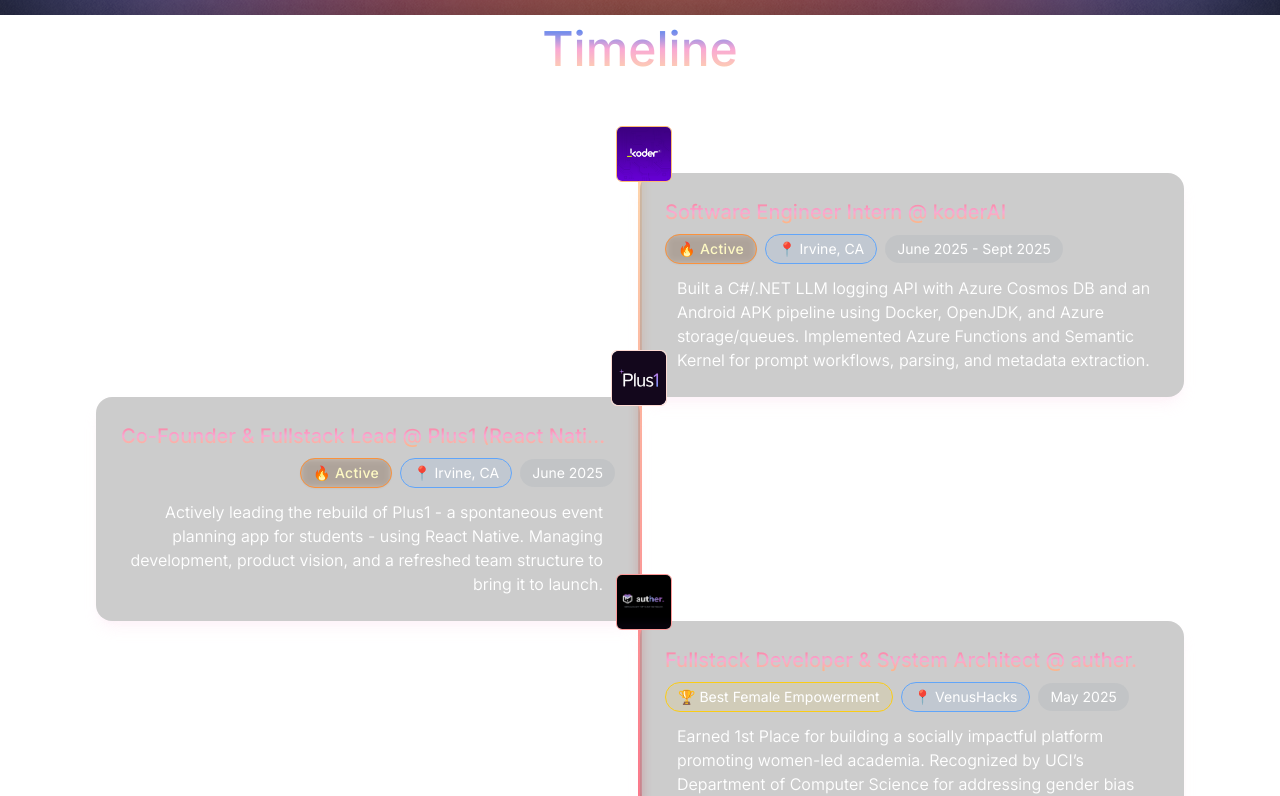
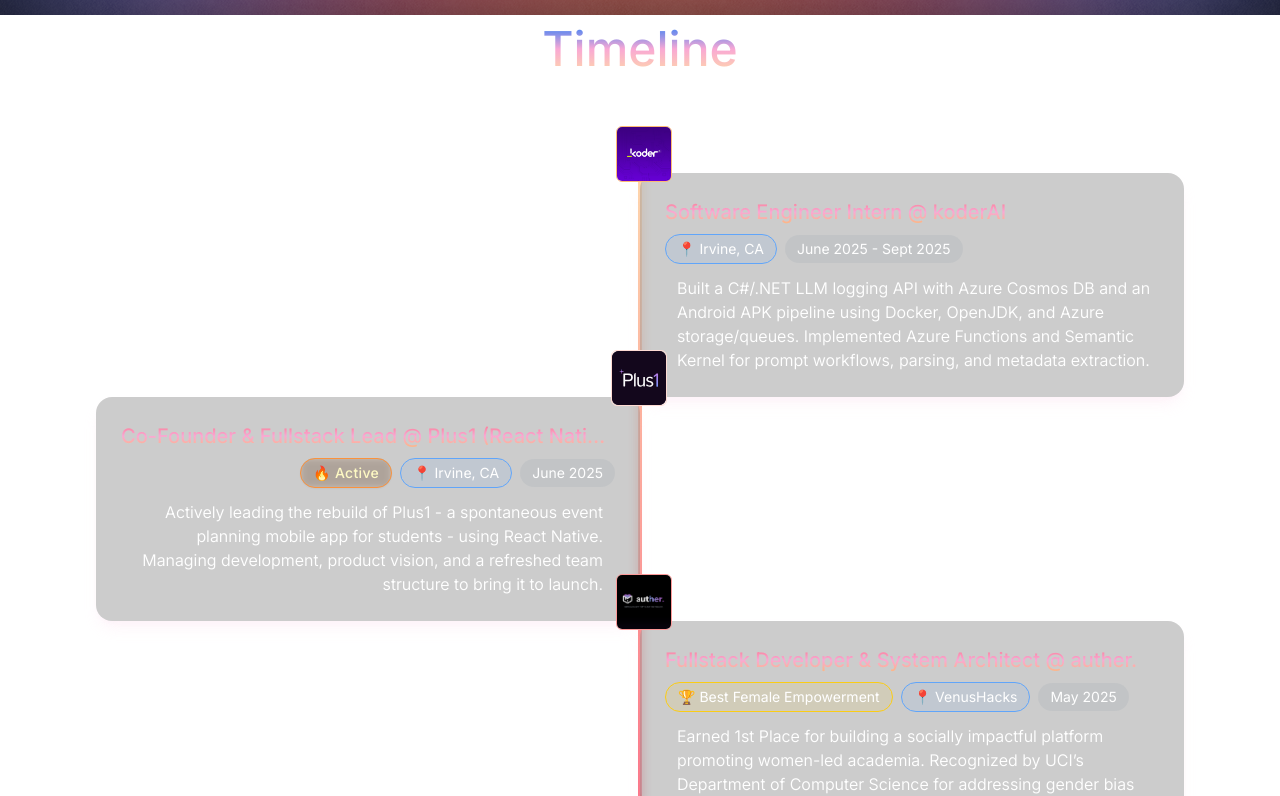
Before and after one commit to ethnvo/portfolio, a React (Vite) app: page / in a window 1280 px wide. Shown: the part 785-1581 px from the top of the page. Built offline with nearby package versions, Linux system fonts and the light colour scheme.

Commit message:
updated some entries

```diff
--- a/src/components/About.tsx
+++ b/src/components/About.tsx
@@ -114,8 +114,8 @@
           </h2>
 
           <p className="text-sm text-white font-light max-w-md">
-            Hi! I’m Ethan Vo, a rising third-year Business Information
-            Management and Software Engineering major at UC Irvine.
+            Hi! I’m Ethan Vo, a third-year Business Information Management and
+            Software Engineering major at UC Irvine.
             <br />
             <br />I thrive in high-pressure positions, whether it be leading
             project teams, competing in hackathons or directing my own startups.
--- a/src/components/Timeline.tsx
+++ b/src/components/Timeline.tsx
@@ -192,7 +192,7 @@
                       }
                     `}
                 >
-                  {entry.in_dev && (
+                  {entry.active && (
                     <span
                       className="
                         px-3
--- a/src/components/data/timelineData.ts
+++ b/src/components/data/timelineData.ts
@@ -5,37 +5,38 @@
   date: string;
   description: string;
   logo: string;
-  in_dev: boolean;
+  active: boolean;
   is_exp: string | null;
 };
 
 export const timelineData: timeline[] = [
   {
     title: "Software Engineer Intern @ koderAI",
-    in_dev: true,
+    active: false,
     extra: null,
     location: "Irvine, CA",
     date: "June 2025 - Sept 2025",
-    description: "Built a C#/.NET LLM logging API with Azure Cosmos DB and an Android APK pipeline using Docker, OpenJDK, and Azure storage/queues. Implemented Azure Functions and Semantic Kernel for prompt workflows, parsing, and metadata extraction.",
+    description:
+      "Built a C#/.NET LLM logging API with Azure Cosmos DB and an Android APK pipeline using Docker, OpenJDK, and Azure storage/queues. Implemented Azure Functions and Semantic Kernel for prompt workflows, parsing, and metadata extraction.",
     logo: "/logos/koderAI.png",
     is_exp: "https://koder.com/",
   },
 
   {
     title: "Co-Founder & Fullstack Lead @ Plus1 (React Native)",
-    in_dev: true,
+    active: true,
     extra: null,
     location: "Irvine, CA",
     date: "June 2025",
     description:
-      "Actively leading the rebuild of Plus1 - a spontaneous event planning app for students - using React Native. Managing development, product vision, and a refreshed team structure to bring it to launch.",
+      "Actively leading the rebuild of Plus1 - a spontaneous event planning mobile app for students - using React Native. Managing development, product vision, and a refreshed team structure to bring it to launch.",
     is_exp: null,
     logo: "/logos/neoplus1.svg",
   },
   {
     title: "Fullstack Developer & System Architect @ auther.",
     extra: "🏆 Best Female Empowerment",
-    in_dev: false,
+    active: false,
     is_exp: null,
     location: "VenusHacks",
     date: "May 2025",
@@ -44,7 +45,7 @@
     logo: "/logos/auther500.png",
   },
   {
-    in_dev: false,
+    active: false,
     is_exp: null,
     title: "Backend Developer & System Architect @ AWSpeak",
     extra: "Top 5 Finalist",
@@ -57,7 +58,7 @@
   {
     title: "Fullstack Engineer @ Plus1 (Flutter)",
     extra: null,
-    in_dev: false,
+    active: false,
     is_exp: null,
     location: "LAHacks",
     date: "April 2025",
@@ -70,7 +71,7 @@
     extra: null,
     location: "BitHacks",
     date: "April 2025",
-    in_dev: false,
+    active: false,
     is_exp: null,
     description:
       "Prototyped an automatic pet feeder using ESP-32 with C/C++, integrating real-time hardware control and a simple UI for timed feeding under tight constraints.",
--- a/src/projectData.js
+++ /dev/null
@@ -1,63 +0,0 @@
-import project1 from "../public/project1.png";
-import project2 from "../public/project2.png";
-import project3 from "../public/project3.png";
-import project4 from "../public/project4.jpg";
-import project5 from "../public/project5.png";
-import project6 from "../public/project6.png";
-
-export const projectData = [
-  {
-    id: 1,
-    image: project1,
-    title: "E-Commerce Dashboard",
-    description:
-      "A comprehensive dashboard for managing online stores with real-time analytics, inventory management, and sales tracking. Built with modern web technologies for optimal performance.",
-    link: "https://github.com/yourusername/ecommerce-dashboard",
-    technologies: ["NextJs", "TypeScript", "PostgreSQL", "Docker", "Drizzle"],
-  },
-  {
-    id: 2,
-    image: project2,
-    title: "AI Content Generator",
-    description:
-      "An AI-powered platform that helps create high-quality content using machine learning algorithms. Features include text generation, image creation, and content optimization.",
-    link: "https://github.com/yourusername/ai-content-generator",
-    technologies: ["React", "Python", "TensorFlow", "FastAPI", "Redis"],
-  },
-  {
-    id: 3,
-    image: project3,
-    title: "Social Media Analytics",
-    description:
-      "A powerful analytics tool that provides insights into social media performance across multiple platforms. Includes customizable dashboards and automated reporting.",
-    link: "https://github.com/yourusername/social-analytics",
-    technologies: ["Vue.js", "Node.js", "MongoDB", "Express", "D3.js"],
-  },
-  {
-    id: 4,
-    image: project4,
-    title: "Smart Home Hub",
-    description:
-      "A centralized IoT platform for managing smart home devices. Features include device automation, energy monitoring, and voice control integration.",
-    link: "https://github.com/yourusername/smart-home-hub",
-    technologies: ["React Native", "GraphQL", "AWS IoT", "WebSocket", "Redux"],
-  },
-  {
-    id: 5,
-    image: project5,
-    title: "Fitness Tracker",
-    description:
-      "A comprehensive fitness tracking application that helps users monitor workouts, nutrition, and progress. Includes AI-powered workout recommendations.",
-    link: "https://github.com/yourusername/fitness-tracker",
-    technologies: ["Flutter", "Firebase", "TensorFlow Lite", "SQLite", "BLoC"],
-  },
-  {
-    id: 6,
-    image: project6,
-    title: "Task Management System",
-    description:
-      "A collaborative project management tool with features like task tracking, team communication, and progress monitoring. Optimized for both small teams and large organizations.",
-    link: "https://github.com/yourusername/task-management",
-    technologies: ["Angular", "NestJS", "PostgreSQL", "RxJS", "Socket.io"],
-  },
-];
```
